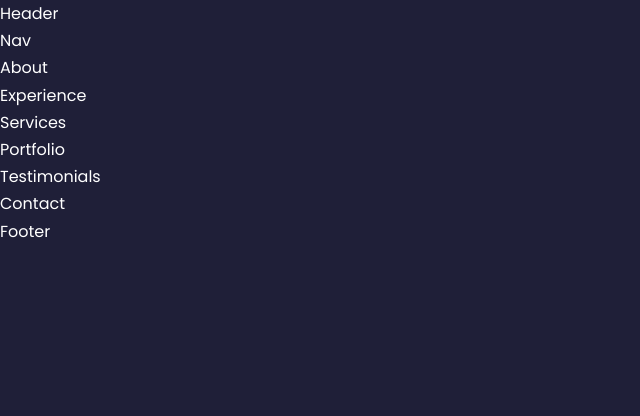
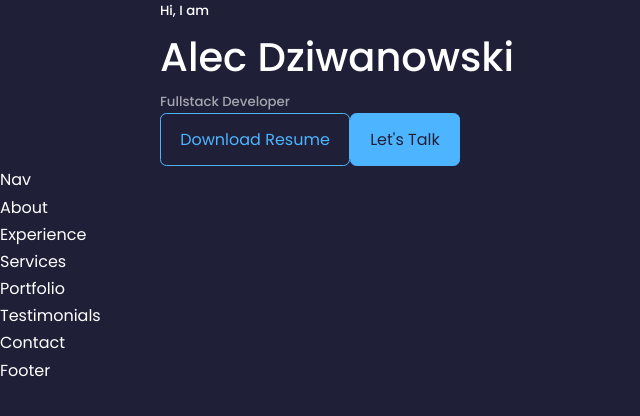
Before and after one commit to AlecDziwanowski/Portfolio, a React (Create React App) app: page / in a window 1280 px wide. Shown: the top 416 px of the page, without its empty margins (0-640 px from the left). Built offline with nearby package versions, Linux system fonts and the light colour scheme.

Commit message:
added CTA files and related imports

```diff
--- /dev/null
+++ b/src/components/header/CTA.jsx
@@ -0,0 +1,13 @@
+import React from 'react';
+// import resume from '../../assets/<resume>';
+
+const CTA = () => {
+  return (
+    <div class="cta">
+        <a href=""/*{resume}*/ download class="btn">Download Resume</a>
+        <a href="#contact" class="btn btn-primary">Let's Talk</a>
+    </div>
+  )
+}
+
+export default CTA;
--- a/src/components/header/Header.jsx
+++ b/src/components/header/Header.jsx
@@ -1,9 +1,21 @@
 import React from 'react';
+// Call To Action
+import CTA from './CTA';
 import './header.css';
 
 const Header = () => {
   return (
-    <div>Header</div>
+    <header>
+      <div class="container header_container">
+        <h5>Hi, I am</h5>
+        <h1>Alec Dziwanowski</h1>
+        <h5 class="text-light">Fullstack Developer</h5>
+        <CTA />
+        <div>
+
+        </div>
+      </div>
+    </header>
   )
 }
 
```
Also changed, not shown: 1 other file (tests, documents, lock files or other folders).
